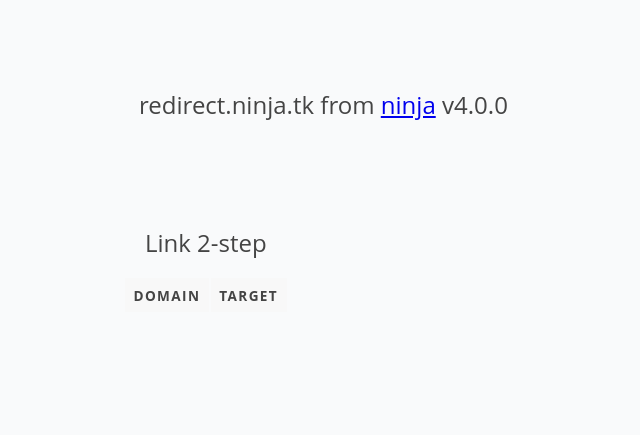
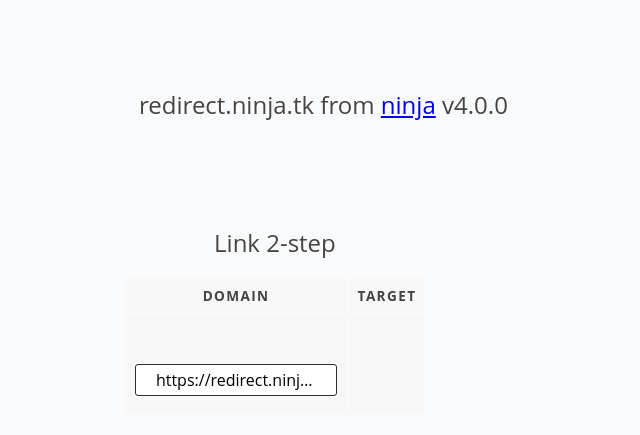
Before and after one commit to thaoam/ninja-redirects, a Jekyll site: the page built from list.md, in a window 1280 px wide. Shown: the top 435 px of the page, without its empty margins (133-773 px from the left). Built offline with Jekyll 4.4.1, drawn with Linux system fonts in a browser that asks for light colours.

Commit message:
okay fine i fix now

```diff
--- a/_layouts/list.html
+++ b/_layouts/list.html
@@ -187,7 +187,7 @@ body {
 
 <main>
   {{ content }}
-  {%- assign redirects = site.domains.first | where_exp: "item", "item.redirect_to != nil" -%}
+  {%- assign redirects = site.domains.first.title | where_exp: "item", "item.redirect_to != nil" -%}
   <table>
   <caption>Link 2-step</caption>
   <thead>
```
